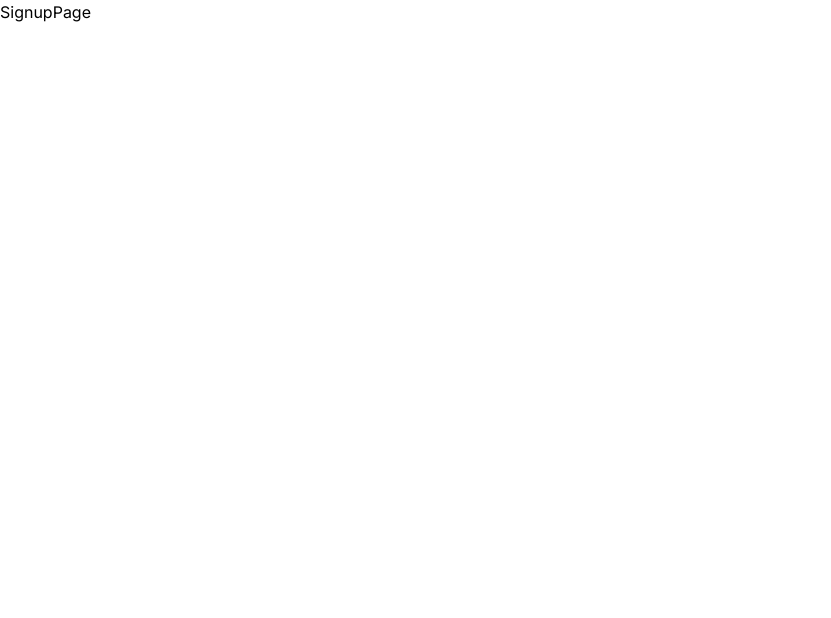
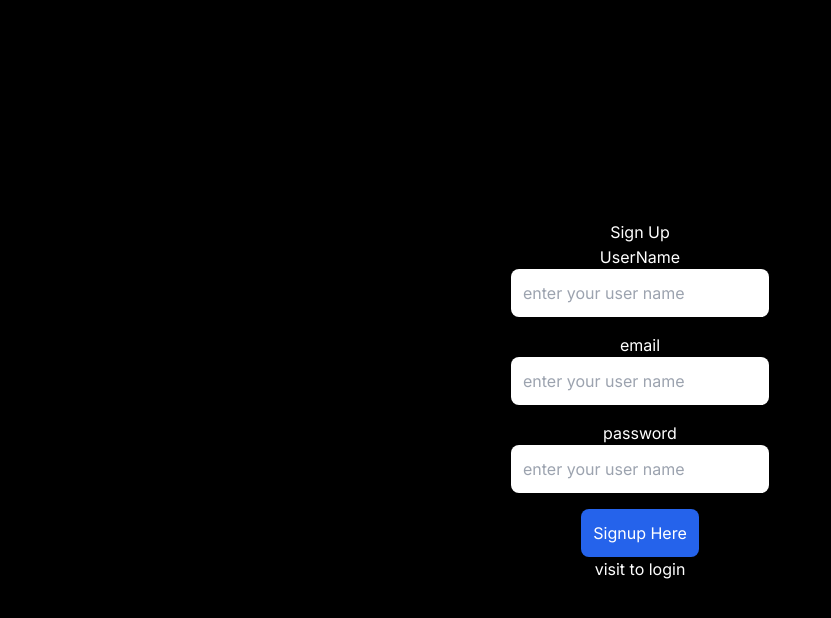
Before and after one commit to samimhossainsujon/Next.Js-User-Authentication, a Next.js app: page /signup in a window 1280 px wide. Shown: the top 618 px of the page, without its empty margins (0-831 px from the left). Built offline with nearby package versions, Linux system fonts and the light colour scheme.

Commit message:
code add

```diff
--- a/src/app/login/page.tsx
+++ b/src/app/login/page.tsx
@@ -1,8 +1,54 @@
+"use client"
+    import Link from 'next/link';
+    import { useState } from 'react';
+    import { useRouter } from 'next/navigation';
+    import axios from 'axios';
 
-export default function LoginPage() {
-    return (
-        <div>
-            LoginPage
-        </div>
-    );
-};
+    export default function LoginPage() {
+        const [user, setUser] = useState({
+            email: "",
+            password: "",
+        })
+        const onLogin = async () => {
+
+        }
+
+        return (
+            <div className="flex flex-col items-center justify-center min-h-screen py-2 bg-black text-white">
+                <h1 >LoginPage</h1>
+                <hr />
+
+
+                <label htmlFor="email">email</label>
+                <input
+                    className='p-3 border-gray-400 rounded-lg mb-4 focus:outline-none focus:border-gray-600 text-black'
+                    id='email'
+                    type='email'
+                    value={user.email}
+                    onChange={(e) => { setUser({ ...user, email: e.target.value }) }}
+                    placeholder='enter your user name'
+                />
+
+
+
+                <label htmlFor="password">password</label>
+                <input
+                    className='p-3 border-gray-400 rounded-lg mb-4 focus:outline-none focus:border-gray-600 text-black'
+                    id='password'
+                    type='password'
+                    value={user.password}
+                    onChange={(e) => { setUser({ ...user, password: e.target.value }) }}
+                    placeholder='enter your user name'
+                />
+
+                <button
+                    onClick={onLogin}
+                    className="bg-blue-600 p-3 rounded-lg hover:bg-yellow-300 hover:text-black">
+                    Login Now
+                </button>
+                <Link href='/signup'>
+                    visit to login
+                </Link>
+            </div>
+        );
+    };
--- a/src/app/signup/page.tsx
+++ b/src/app/signup/page.tsx
@@ -1,8 +1,64 @@
+"use client"
+import Link from 'next/link';
+import { useState } from 'react';
+import { useRouter } from 'next/navigation';
+import axios from 'axios';
 
 export default function SignupPage() {
+    const [user, setUser] = useState({
+        email: "",
+        password: "",
+        username: ""
+    })
+    const onSingup = async () => {
+
+    }
+
     return (
-        <div>
-            <h1>SignupPage</h1>
+        <div className="flex flex-col items-center justify-center min-h-screen py-2 bg-black text-white">
+            <h1 >Sign Up</h1>
+            <hr />
+            <label htmlFor="username">UserName</label>
+            <input
+                className='p-3 border-gray-400 rounded-lg mb-4 focus:outline-none focus:border-gray-600 text-black'
+                id='username'
+                type='text'
+                value={user.username}
+                onChange={(e) => { setUser({ ...user, username: e.target.value }) }}
+                placeholder='enter your user name'
+            />
+
+
+            <label htmlFor="email">email</label>
+            <input
+                className='p-3 border-gray-400 rounded-lg mb-4 focus:outline-none focus:border-gray-600 text-black'
+                id='email'
+                type='email'
+                value={user.email}
+                onChange={(e) => { setUser({ ...user, email: e.target.value }) }}
+                placeholder='enter your user name'
+            />
+
+
+
+            <label htmlFor="password">password</label>
+            <input
+                className='p-3 border-gray-400 rounded-lg mb-4 focus:outline-none focus:border-gray-600 text-black'
+                id='password'
+                type='password'
+                value={user.password}
+                onChange={(e) => { setUser({ ...user, password: e.target.value }) }}
+                placeholder='enter your user name'
+            />
+
+            <button
+                onClick={onSingup}
+                className="bg-blue-600 p-3 rounded-lg hover:bg-yellow-300 hover:text-black">
+                Signup Here
+            </button>
+            <Link href='/login'>
+                visit to login
+            </Link>
         </div>
     );
 };
--- a/tailwind.config.ts
+++ b/tailwind.config.ts
@@ -1,20 +1,20 @@
-import type { Config } from 'tailwindcss'
+import type { Config } from "tailwindcss";
 
 const config: Config = {
   content: [
-    './pages/**/*.{js,ts,jsx,tsx,mdx}',
-    './components/**/*.{js,ts,jsx,tsx,mdx}',
-    './app/**/*.{js,ts,jsx,tsx,mdx}',
+    "./src/pages/**/*.{js,ts,jsx,tsx,mdx}",
+    "./src/components/**/*.{js,ts,jsx,tsx,mdx}",
+    "./src/app/**/*.{js,ts,jsx,tsx,mdx}",
   ],
   theme: {
     extend: {
       backgroundImage: {
-        'gradient-radial': 'radial-gradient(var(--tw-gradient-stops))',
-        'gradient-conic':
-          'conic-gradient(from 180deg at 50% 50%, var(--tw-gradient-stops))',
+        "gradient-radial": "radial-gradient(var(--tw-gradient-stops))",
+        "gradient-conic":
+          "conic-gradient(from 180deg at 50% 50%, var(--tw-gradient-stops))",
       },
     },
   },
   plugins: [],
-}
-export default config
+};
+export default config;
```
